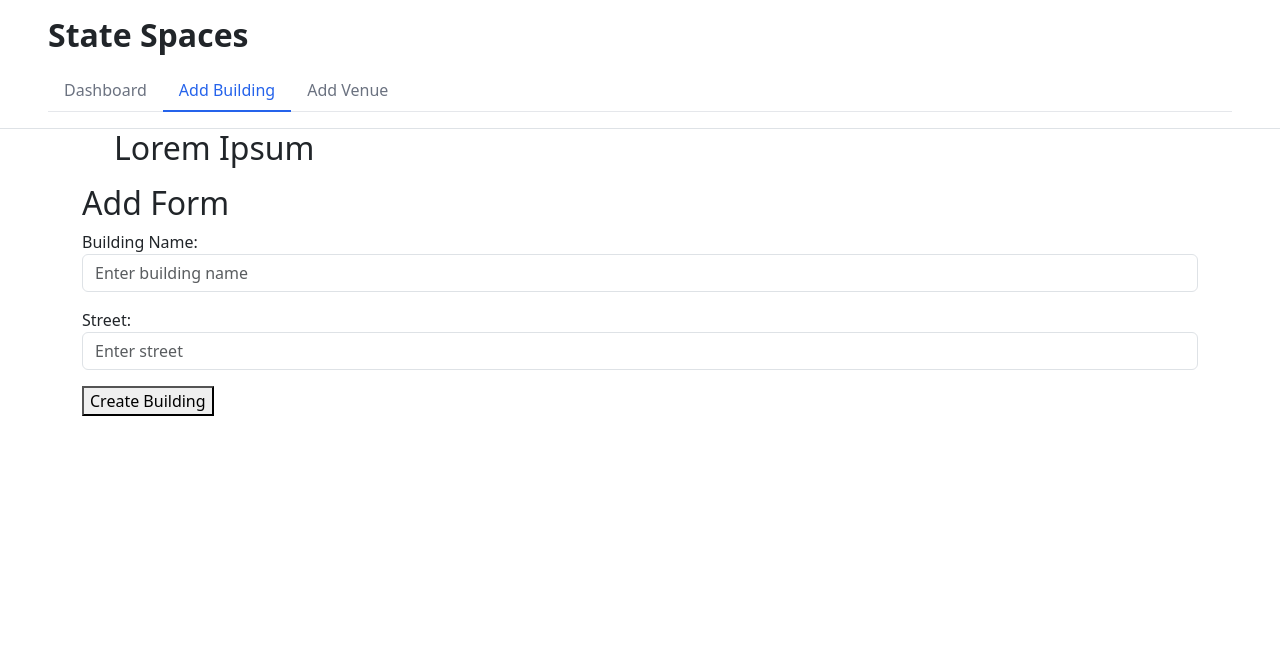
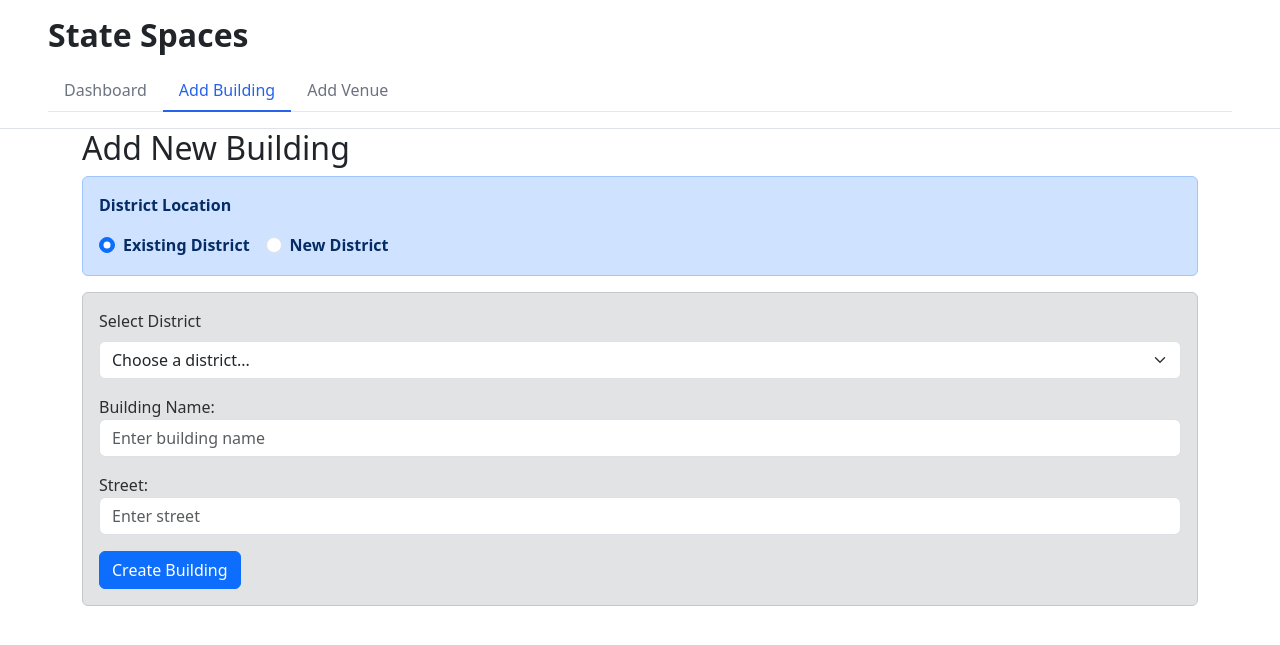
Before and after one commit to pris-matic/DBSolutions, a Django app: page /home/dashboard/add_building/ in a window 1280 px wide. Shown: the top 645 px of the page. Run offline with Django 5.2, Linux system fonts and the light colour scheme; data that the repository does not hold is empty.

Commit message:
Complete implementation of page where users can add new buildings in new or existing districts. Added bootstrap classes and javascript for dynamic elements.

```diff
--- a/buildings_and_venues/templates/buildings_and_venues/add_building.html
+++ b/buildings_and_venues/templates/buildings_and_venues/add_building.html
@@ -2,15 +2,69 @@
 {% load static %}
 
 {% block content %}
-    <ul>
-        <h2> Lorem Ipsum </h2>
-    </ul>
-    <h2>Add Form</h2>
-    <form method="post" enctype="multipart/form-data">
-        {% csrf_token %}
-        {{ building_form.as_p }}
-        <div class="submit-btn">
-            <button type="Submit">Create Building</button>
-        </div>
-    </form>
+<h2>Add New Building</h2>
+<form method="post" enctype="multipart/form-data">
+  {% csrf_token %}
+  <div class="alert alert-primary">
+    <label class="form-label fw-bold">District Location</label>
+    <div class="d-flex gap-3 mt-2">
+      <div class="form-check">
+        <input class="form-check-input" type="radio" name="district_option" value="existing" id="radio-existing" checked onchange="toggleDistrictFields()">
+        <label class="form-check-label fw-semibold" for="radio-existing">
+          Existing District
+        </label>
+      </div>
+      <div class="form-check">
+        <input class="form-check-input" type="radio" name="district_option" value="new" id="radio-new" onchange="toggleDistrictFields()">
+        <label class="form-check-label fw-semibold" for="radio-new">
+          New District
+        </label>
+      </div>
+    </div>
+  </div>
+  <div class="mb-3 alert alert-secondary">
+    <!-- Existing District Dropdown (shown by default) -->
+    <div id="existing-district-section" class="mb-3">
+			<label for="district" class="form-label">Select District</label>
+			<select name="district" id="district" class="form-select" required>
+				<option value="">Choose a district...</option>
+				{% for district in districts %}
+					<option value="{{ district.id }}">
+						{{ district.name }} - {{ district.city }}
+					</option>
+				{% endfor %}
+			</select>
+    </div>
+    <!-- New District Fields (hidden by default) -->
+    <div id="new-district-section" style="display: none;">
+			<div class="mb-3">
+				{{ district_form.as_p }}
+			</div>
+		</div>
+		{{ building_form.as_p }}
+		<button type="Submit" class="btn btn-primary">Create Building</button>
+	</div>
+</form>
+<script>
+function toggleDistrictFields() {
+  const option = document.querySelector('input[name="district_option"]:checked').value;
+  const existingSection = document.getElementById('existing-district-section');
+  const newSection = document.getElementById('new-district-section');
+
+	// This if else statement toggles the display of showing the existing district dropdown or the
+	// new district form fields.
+  if (option === 'new') {
+    existingSection.style.display = 'none';
+    newSection.style.display = 'block';
+  }
+  else {
+    existingSection.style.display = 'block';
+    newSection.style.display = 'none';
+  }
+}
+
+document.addEventListener('DOMContentLoaded', function() {
+	toggleDistrictFields();
+});
+</script>
 {% endblock %}
```
